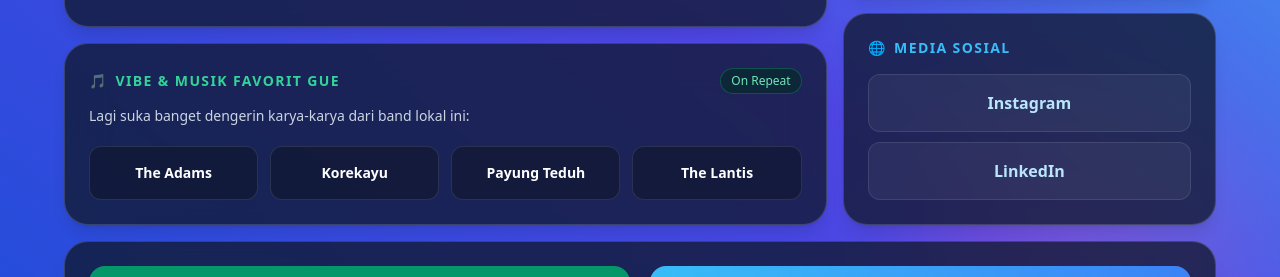
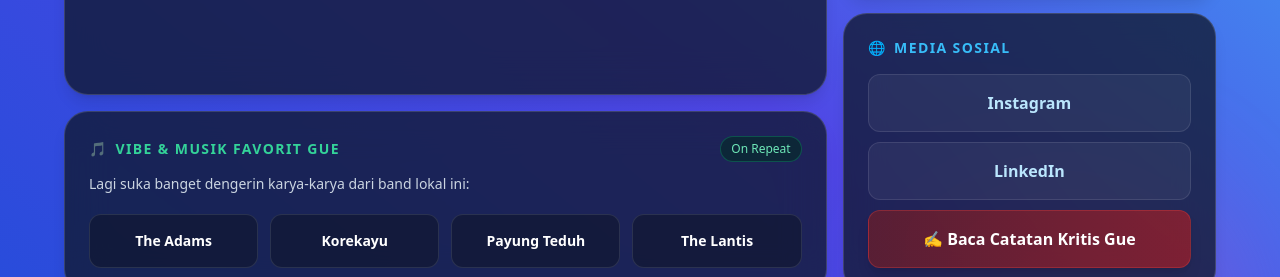
Before and after one commit to mirfanndete/mirfanndete, a plain HTML site: page index.html in a window 1280 px wide. Shown: the part 523-800 px from the top of the page. Drawn offline with nearby package versions, Linux system fonts and the light colour scheme.

Commit message:
Update index.html

```diff
--- a/index.html
+++ b/index.html
@@ -132,6 +132,9 @@
           </a>
           <a href="https://www.linkedin.com/in/muhammad-irfan-dwitama-b941a5337" target="_blank" class="hover-pop flex items-center justify-center gap-2 py-3 lg:py-4 px-4 bg-white/5 hover:bg-white/15 rounded-xl border border-white/10 font-semibold text-sm lg:text-base transition-all text-sky-200">
             LinkedIn
+            <a href="opini.html" class="hover-pop flex items-center justify-center gap-2 py-3 lg:py-4 px-4 bg-gradient-to-r from-red-900/60 to-red-700/60 hover:from-red-800 hover:to-red-600 rounded-xl border border-red-500/30 font-semibold text-sm lg:text-base transition-all text-white shadow-lg mt-2">
+  ✍️ Baca Catatan Kritis Gue
+</a>
           </a>
         </div>
       </div>
```
